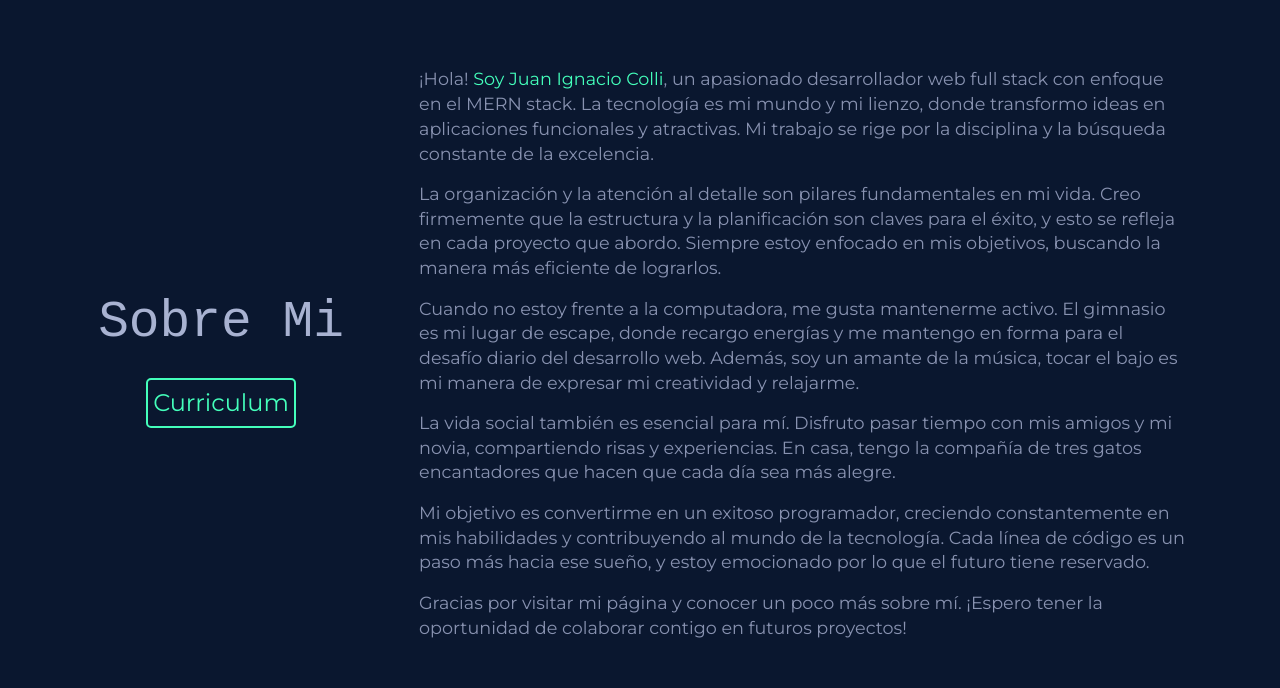
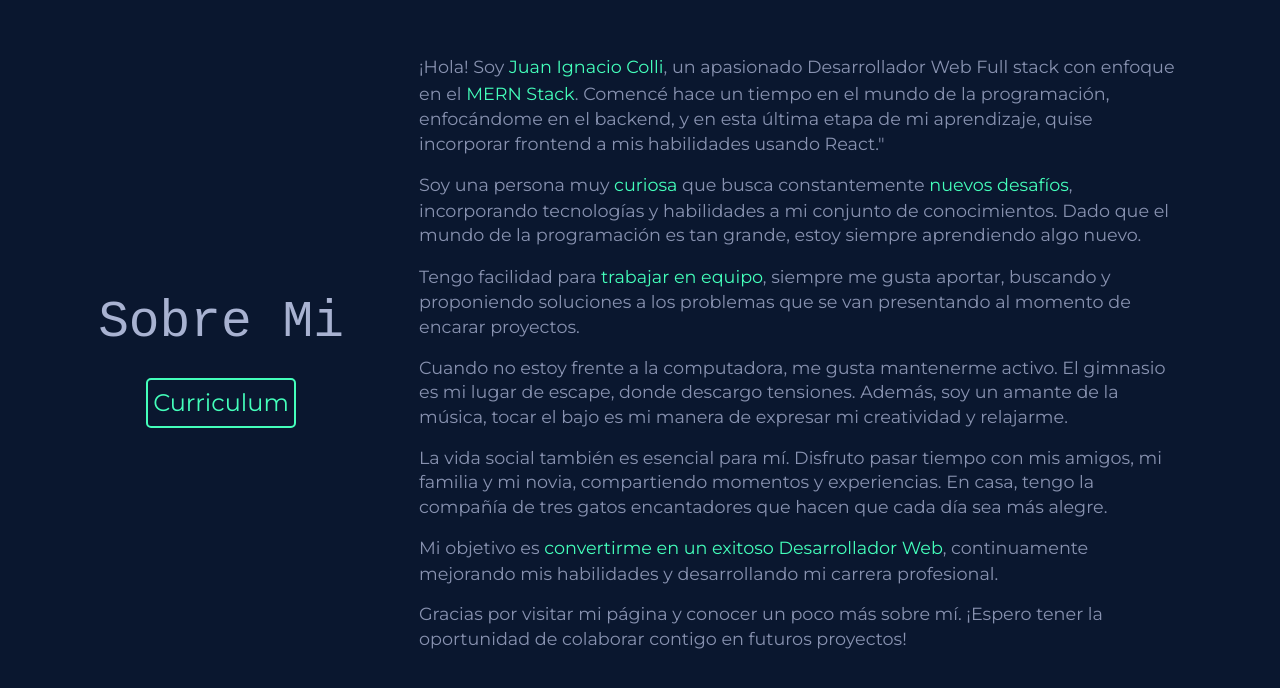
Before and after one commit to JuanIgnacio25/Portfolio, a React (Vite) app: page / in a window 1280 px wide. Shown: the part 891-1579 px from the top of the page. Built offline with nearby package versions, Linux system fonts and the light colour scheme; a web font is replaced by a local one.

Commit message:
Sobre mi actualizado

```diff
--- a/src/App.css
+++ b/src/App.css
@@ -170,7 +170,7 @@
   max-width: 1000px;
 }
 
-.highlighted-text {
+.about-me-highlighted-text {
   color: #4fb;
 }
 
--- a/src/components/AboutMe.jsx
+++ b/src/components/AboutMe.jsx
@@ -13,38 +13,54 @@ const AboutMe = () => {
         </div>
         <div className="about-me-description">
           <p>
-            ¡Hola! <span className="highlighted-text">Soy Juan Ignacio Colli</span>, un apasionado desarrollador web full
-            stack con enfoque en el MERN stack. La tecnología es mi mundo y mi
-            lienzo, donde transformo ideas en aplicaciones funcionales y
-            atractivas. Mi trabajo se rige por la disciplina y la búsqueda
-            constante de la excelencia.
+            ¡Hola! Soy{" "}
+            <span className="about-me-highlighted-text">
+              Juan Ignacio Colli
+            </span>
+            , un apasionado Desarrollador Web Full stack con enfoque en el{" "}
+            <span className="about-me-highlighted-text">MERN Stack</span>.
+            Comencé hace un tiempo en el mundo de la programación, enfocándome
+            en el backend, y en esta última etapa de mi aprendizaje, quise
+            incorporar frontend a mis habilidades usando React."
           </p>
           <p>
-            La organización y la atención al detalle son pilares fundamentales
-            en mi vida. Creo firmemente que la estructura y la planificación son
-            claves para el éxito, y esto se refleja en cada proyecto que abordo.
-            Siempre estoy enfocado en mis objetivos, buscando la manera más
-            eficiente de lograrlos.
+            Soy una persona muy{" "}
+            <span className="about-me-highlighted-text">curiosa</span> que busca
+            constantemente{" "}
+            <span className="about-me-highlighted-text">nuevos desafíos</span>,
+            incorporando tecnologías y habilidades a mi conjunto de
+            conocimientos. Dado que el mundo de la programación es tan grande,
+            estoy siempre aprendiendo algo nuevo.
+          </p>
+          <p>
+            Tengo facilidad para{" "}
+            <span className="about-me-highlighted-text">
+              trabajar en equipo
+            </span>
+            , siempre me gusta aportar, buscando y proponiendo soluciones a los
+            problemas que se van presentando al momento de encarar proyectos.
           </p>
 
           <p>
             Cuando no estoy frente a la computadora, me gusta mantenerme activo.
-            El gimnasio es mi lugar de escape, donde recargo energías y me
-            mantengo en forma para el desafío diario del desarrollo web. Además,
+            El gimnasio es mi lugar de escape, donde descargo tensiones. Además,
             soy un amante de la música, tocar el bajo es mi manera de expresar
             mi creatividad y relajarme.
           </p>
+
           <p>
             La vida social también es esencial para mí. Disfruto pasar tiempo
-            con mis amigos y mi novia, compartiendo risas y experiencias. En
-            casa, tengo la compañía de tres gatos encantadores que hacen que
-            cada día sea más alegre.
+            con mis amigos, mi familia y mi novia, compartiendo momentos y
+            experiencias. En casa, tengo la compañía de tres gatos encantadores
+            que hacen que cada día sea más alegre.
           </p>
           <p>
-            Mi objetivo es convertirme en un exitoso programador, creciendo
-            constantemente en mis habilidades y contribuyendo al mundo de la
-            tecnología. Cada línea de código es un paso más hacia ese sueño, y
-            estoy emocionado por lo que el futuro tiene reservado.
+            Mi objetivo es{" "}
+            <span className="about-me-highlighted-text">
+              convertirme en un exitoso Desarrollador Web
+            </span>
+            , continuamente mejorando mis habilidades y desarrollando mi carrera
+            profesional.
           </p>
           <p>
             Gracias por visitar mi página y conocer un poco más sobre mí.
```
Also changed, not shown: 1 other file (tests, documents, lock files or other folders).
